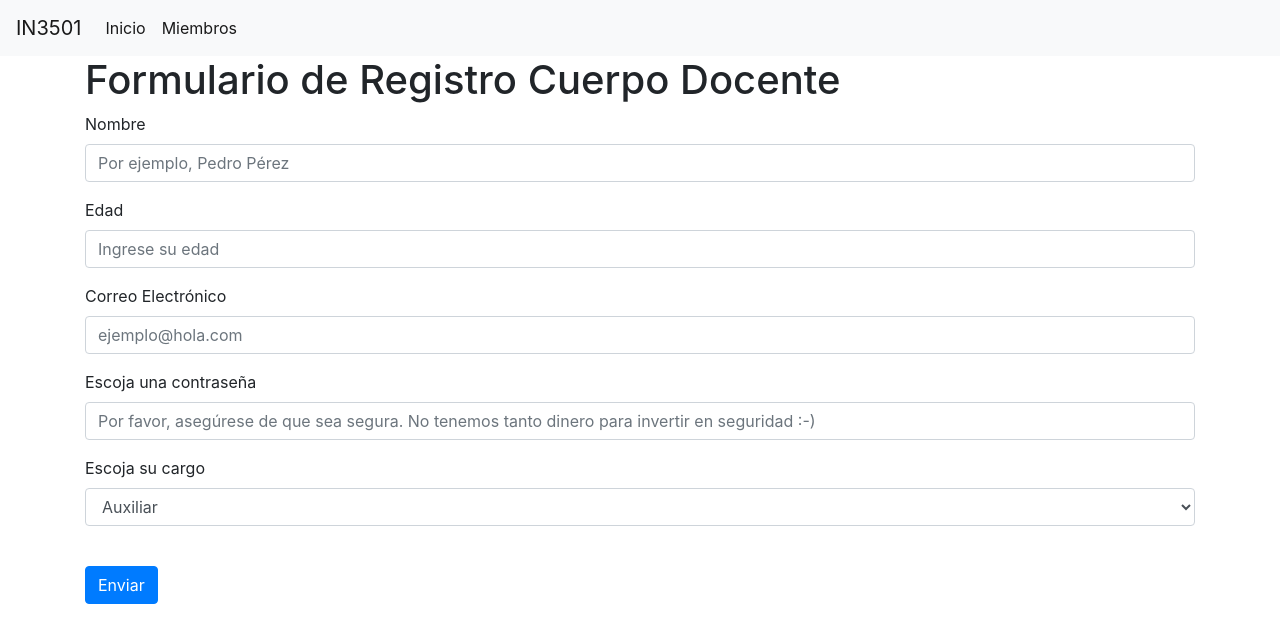
After one commit to IN3501/auxiliar-3-sanguineti, a Django app: page /members/ in a window 1280 px wide. The commit adds this page. Shown: the top 643 px of the page. Run offline with Django 3.2, Linux system fonts and the light colour scheme; some libraries are stand-ins or nearby versions.

Commit message:
added formulario

```diff
--- /dev/null
+++ b/in3501/primavera19/templates/members.html
@@ -0,0 +1,52 @@
+{% extends 'navbar.html' %}
+
+{% block title %}
+Miembros del Curso IN3501
+{% endblock title %}
+
+{% block content %}
+
+<div id="descripcion" class="container">
+    <h1>Formulario de Registro Cuerpo Docente</h1>
+
+    <form action="#" autocomplete="off">
+
+    <div class="form-group">
+      <label for="exampleInputEmail1">Nombre</label>
+      <input type="text" class="form-control" id="exampleText" placeholder="Por ejemplo, Pedro Pérez" name="inputText">
+    </div>
+
+    <div class="form-group">
+      <label for="exampleNumber">Edad</label>
+      <input type="number" class="form-control" id="exampleNumber" placeholder="Ingrese su edad" name="inputNumber">
+    </div>
+        <div class="form-group">
+      <label for="exampleInputEmail1">Correo Electrónico</label>
+      <input type="email" class="form-control" id="exampleEmail" placeholder="ejemplo@hola.com" name="inputEmail">
+    </div>
+        <div class="form-group">
+      <label for="exampleInputPassword1">Escoja una contraseña</label>
+      <input type="password" class="form-control" id="examplePassword" placeholder="Por favor, asegúrese de que sea segura. No tenemos tanto dinero para invertir en seguridad :-)" name="inputPassword">
+    </div>
+
+        <div class="form-group">
+      <label for="exampleFormControlSelect1">Escoja su cargo</label>
+      <select class="form-control" id="exampleSelect" name="input Select">
+        <option value="1">Auxiliar</option>
+        <option value="2">Ayudante</option>
+        <option value="3">Profesor</option>
+        <option value="4">Estudiante</option>
+      </select>
+    </div>
+    <br>
+
+
+    <div class="form-group">
+    <button type="submit" class="btn btn-primary">Enviar</button>
+    </div>
+
+  </form>
+
+</div>
+
+{% endblock content %}
--- a/in3501/primavera19/urls.py
+++ b/in3501/primavera19/urls.py
@@ -3,5 +3,6 @@ from .views import *
 
 urlpatterns = [
 	path('', index, name ='index'),
-	path('inputs/', inputs, name='inputs')
+	path('inputs/', inputs, name='inputs'),
+	path('members/', members, name ='members')
 ]
--- a/in3501/primavera19/views.py
+++ b/in3501/primavera19/views.py
@@ -1,8 +1,14 @@
 from django.shortcuts import render
+
 
 # Create your views here.
 def index(request):
-	return render(request, 'home.html')
+    return render(request, 'home.html')
+
 
 def inputs(request):
-	return render(request, 'inputs.html')
+    return render(request, 'inputs.html')
+
+
+def members(request):
+    return render(request, 'members.html')
--- a/in3501/templates/navbar.html
+++ b/in3501/templates/navbar.html
@@ -12,7 +12,7 @@
           <a class="nav-link" href="{% url 'index' %}">Inicio</a>
         </li>
         <li class="nav-item active">
-          <a class="nav-link" href="{% url 'inputs' %}">Inputs</a>
+          <a class="nav-link" href="{% url 'members' %}">Miembros</a>
         </li>
 
       </ul>
```
Also changed, not shown: requirements.txt (+17 -3 lines), 1 other file.
